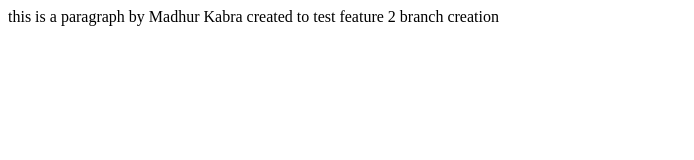
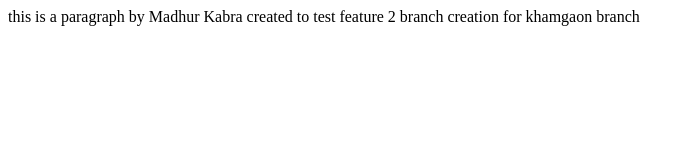
Before and after one commit to kabramadhur/localrepo, a plain HTML site: page index.html in a window 1280 px wide. Shown: the whole page, without its empty margins (0-694 px from the left). Drawn offline with Linux system fonts and the light colour scheme.

Commit message:
pushing to khamgaon branch

```diff
--- a/index.html
+++ b/index.html
@@ -1 +1 @@
-<p> this is a paragraph by Madhur Kabra created to test feature 2 branch creation</p>
+<p> this is a paragraph by Madhur Kabra created to test feature 2 branch creation for khamgaon branch</p>
```
